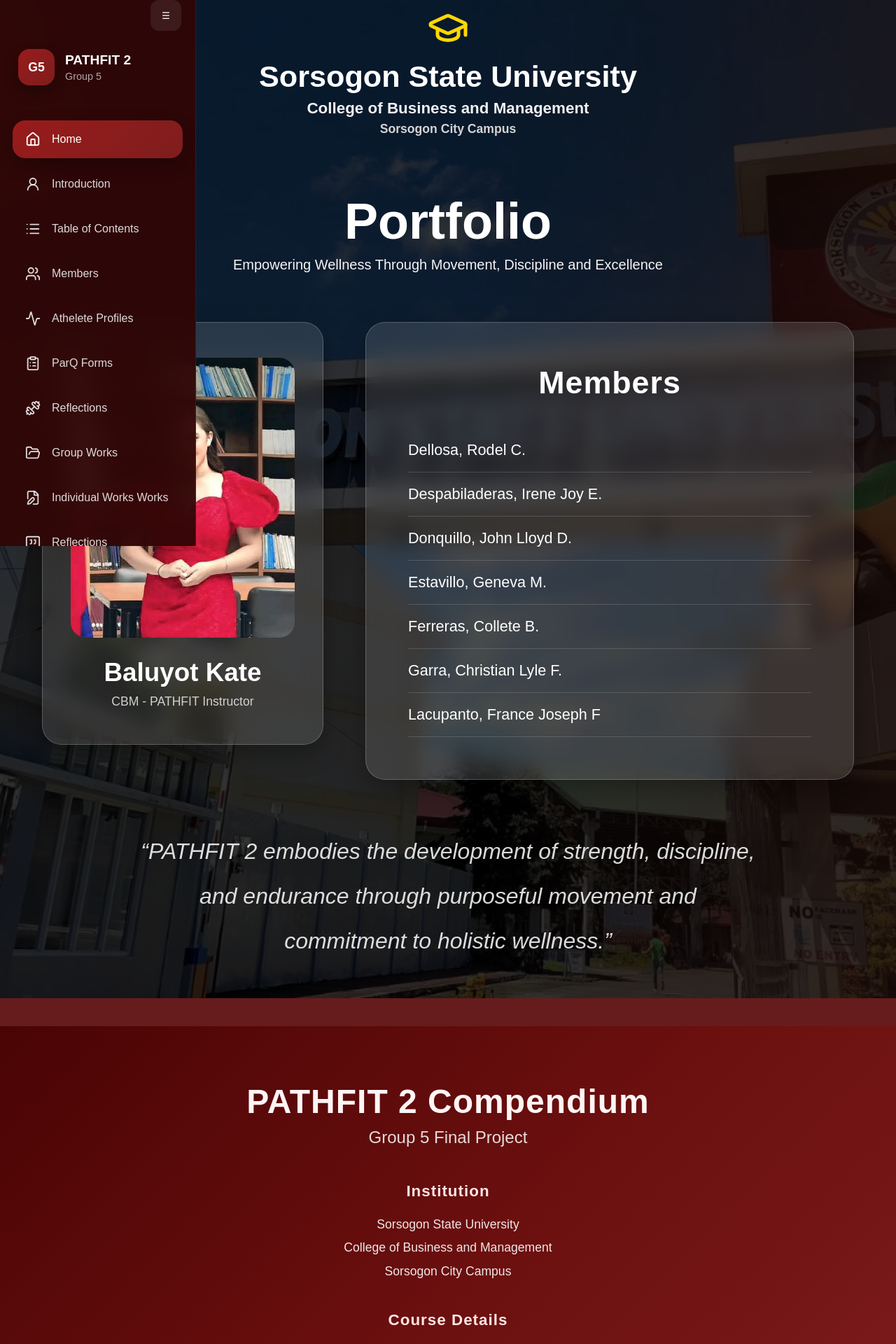
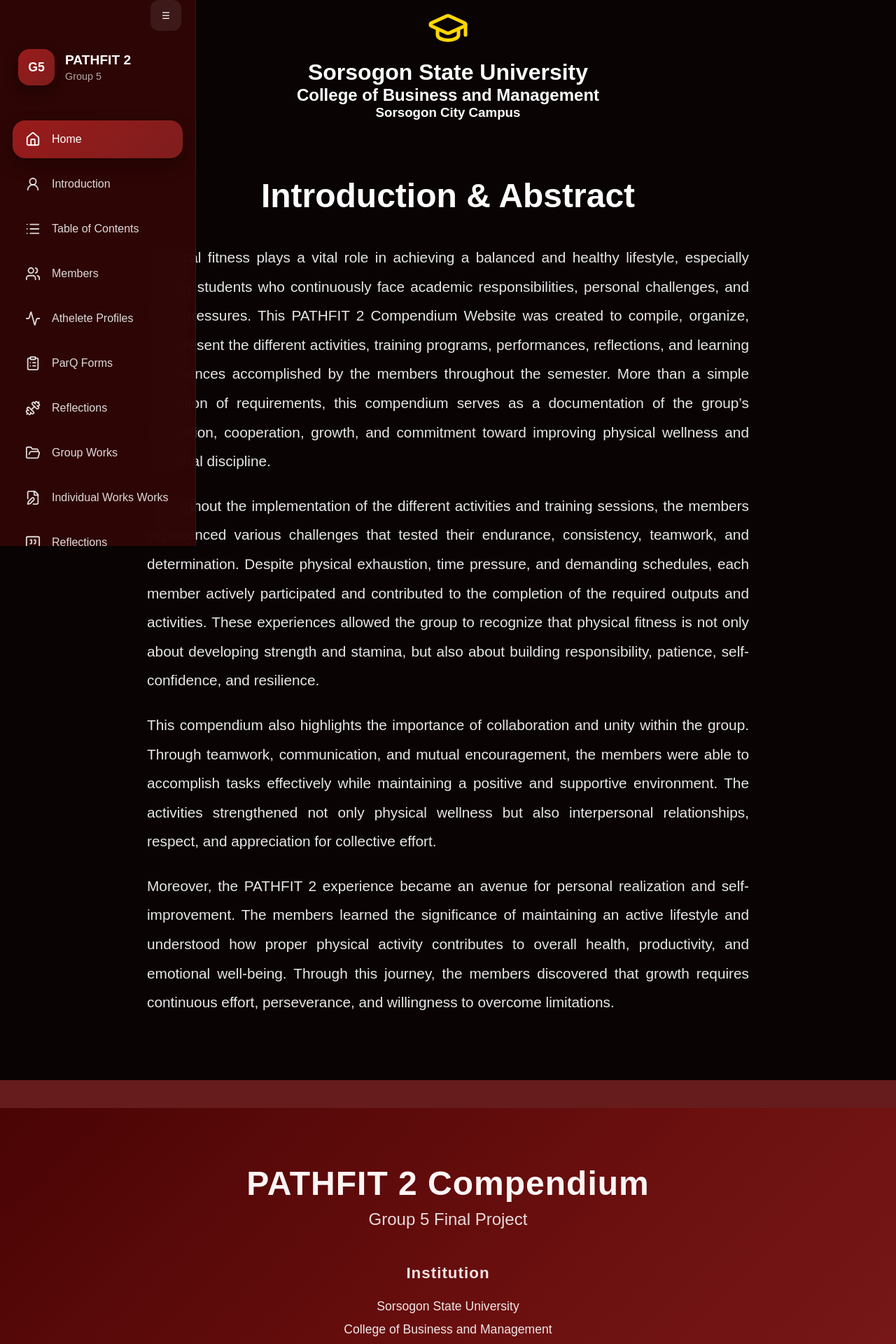
Before and after one commit to Pat0616/PathFitSSUG5, a React (Vite) app in the folder PathFitCompendium/: page /intro in a window 1280 px wide. Shown: the part 20-1940 px from the top of the page at 70% size. Built offline with nearby package versions, Linux system fonts and the light colour scheme.

Commit message:
Created template and IntroPage

```diff
--- a/PathFitCompendium/src/App.tsx
+++ b/PathFitCompendium/src/App.tsx
@@ -1,14 +1,19 @@
 
 import './App.css'
 import HomePage from './pages/HomePage'
+import IntroductionPage from './pages/Introduction Page/IntroductionPage'
+import { BrowserRouter as Router, Routes, Route } from 'react-router-dom'
 
 function App() {
 
 
   return (
-    <>
-      <HomePage></HomePage>
-    </>
+   <Router>
+    <Routes>
+      <Route path="/home" element={<HomePage></HomePage>}></Route>
+      <Route path="/intro" element={<IntroductionPage></IntroductionPage>}></Route>
+    </Routes>
+   </Router>
   )
 }
 
--- a/PathFitCompendium/src/components/SidebarComponent.tsx
+++ b/PathFitCompendium/src/components/SidebarComponent.tsx
@@ -1,4 +1,5 @@
 import "./sidebar.css";
+import { Link } from "lucide-react";
 
 import {
   Home,
@@ -47,13 +48,15 @@
 
       {/* NAVIGATION */}
       <nav className="sidebar-nav">
-        <a href="#" className="sidebar-item active">
+
+
+        <a href="/home" className="sidebar-item active">
           <Home size={22} />
 
           {isOpen && <span>Home</span>}
         </a>
 
-        <a href="#" className="sidebar-item">
+        <a href="/intro" className="sidebar-item">
           <UserRound size={22} />
 
           {isOpen && <span>Introduction</span>}
--- a/PathFitCompendium/src/index.css
+++ b/PathFitCompendium/src/index.css
@@ -1,3 +1,5 @@
 body{
     background-color: rgb(102, 28, 28);
+    color: white;
+    font-family: Arial;
 }
--- a/PathFitCompendium/src/pages/Introduction Page/IntroductionPage.tsx
+++ b/PathFitCompendium/src/pages/Introduction Page/IntroductionPage.tsx
@@ -1,8 +1,145 @@
-import './introduction.css'
+import "./introduction.css";
+import { GraduationCap } from "lucide-react";
+import Sidebar from "../../components/SidebarComponent";
+import { useState, useRef, useEffect } from "react";
 
-function IntroductionPage()
-{
+function IntroductionPage() {
+  const [isSidebarOpen, setIsSidebarOpen] = useState(true);
 
+  const touchStartX = useRef(0);
+  const touchEndX = useRef(0);
+
+  useEffect(() => {
+    const handleTouchStart = (e: TouchEvent) => {
+      touchStartX.current = e.touches[0].clientX;
+    };
+
+    const handleTouchEnd = (e: TouchEvent) => {
+      touchEndX.current = e.changedTouches[0].clientX;
+
+      const diff = touchEndX.current - touchStartX.current;
+      const isMobile = window.innerWidth <= 900;
+      if (!isMobile) return;
+
+      if (diff > 80) setIsSidebarOpen(true);
+      if (diff < -80) setIsSidebarOpen(false);
+    };
+
+    window.addEventListener("touchstart", handleTouchStart);
+    window.addEventListener("touchend", handleTouchEnd);
+
+    return () => {
+      window.removeEventListener("touchstart", handleTouchStart);
+      window.removeEventListener("touchend", handleTouchEnd);
+    };
+  }, []);
+
+  return (
+    <>
+      <div className="intropage">
+
+        {/* HERO HEADER */}
+        <div className="hero-intro">
+          <div className="overlay-intro">
+
+            <div className="hero-header">
+              <header className="header">
+                <div className="logo-container">
+                  <GraduationCap size={60} className="logo" />
+
+                  <div className="school-details-intro">
+                    <h1>Sorsogon State University</h1>
+                    <h2>College of Business and Management</h2>
+                    <h3>Sorsogon City Campus</h3>
+                  </div>
+                </div>
+              </header>
+            </div>
+
+            {/* INTRO CONTENT */}
+            <main className="intro-content">
+
+              <h2 className="intro-title">Introduction & Abstract</h2>
+
+              <div className="intro-box">
+
+                <p>
+                  Physical fitness plays a vital role in achieving a balanced and healthy lifestyle,
+                  especially among students who continuously face academic responsibilities, personal
+                  challenges, and daily pressures. This PATHFIT 2 Compendium Website was created to
+                  compile, organize, and present the different activities, training programs, performances,
+                  reflections, and learning experiences accomplished by the members throughout the semester.
+                  More than a simple collection of requirements, this compendium serves as a documentation
+                  of the group’s dedication, cooperation, growth, and commitment toward improving physical
+                  wellness and personal discipline.
+                </p>
+
+                <p>
+                  Throughout the implementation of the different activities and training sessions,
+                  the members experienced various challenges that tested their endurance, consistency,
+                  teamwork, and determination. Despite physical exhaustion, time pressure, and demanding
+                  schedules, each member actively participated and contributed to the completion of the
+                  required outputs and activities. These experiences allowed the group to recognize that
+                  physical fitness is not only about developing strength and stamina, but also about building
+                  responsibility, patience, self-confidence, and resilience.
+                </p>
+
+                <p>
+                  This compendium also highlights the importance of collaboration and unity within the group.
+                  Through teamwork, communication, and mutual encouragement, the members were able to accomplish
+                  tasks effectively while maintaining a positive and supportive environment. The activities
+                  strengthened not only physical wellness but also interpersonal relationships, respect, and
+                  appreciation for collective effort.
+                </p>
+
+                <p>
+                  Moreover, the PATHFIT 2 experience became an avenue for personal realization and self-improvement.
+                  The members learned the significance of maintaining an active lifestyle and understood how proper
+                  physical activity contributes to overall health, productivity, and emotional well-being. Through
+                  this journey, the members discovered that growth requires continuous effort, perseverance, and
+                  willingness to overcome limitations.
+                </p>
+
+              </div>
+            </main>
+
+          </div>
+        </div>
+      </div>
+
+      {/* FOOTER */}
+      <footer className="footer">
+        <div className="footer-content">
+          <h2>PATHFIT 2 Compendium</h2>
+          <h3>Group 5 Final Project</h3>
+
+          <div className="footer-section">
+            <h4>Institution</h4>
+            <p>Sorsogon State University</p>
+            <p>College of Business and Management</p>
+            <p>Sorsogon City Campus</p>
+          </div>
+
+          <div className="footer-section">
+            <h4>Course Details</h4>
+            <p>Physical Activity, Fitness, and Health 2</p>
+            <p>Semester 2, AY 2025-2026</p>
+            <p>Instructor: Dr. Maria Santos</p>
+          </div>
+
+          <div className="footer-bottom">
+            <p>
+              © 2026 PATHFIT 2 Compendium Project. Group 5. All rights reserved.
+            </p>
+            <span>Submitted in fulfillment of course requirements</span>
+          </div>
+        </div>
+      </footer>
+
+      {/* SIDEBAR */}
+      <Sidebar isOpen={isSidebarOpen} setIsOpen={setIsSidebarOpen} />
+    </>
+  );
 }
 
-export default IntroductionPage
+export default IntroductionPage;
--- a/PathFitCompendium/src/pages/Introduction Page/introduction.css
+++ b/PathFitCompendium/src/pages/Introduction Page/introduction.css
@@ -0,0 +1,58 @@
+.hero-intro{
+  min-height: 100vh;
+  position: relative;
+}
+
+.overlay-intro {
+  min-height: 100vh;
+  background: rgba(0, 0, 0, 0.9);
+  padding: 30px 60px;
+  position: relative;
+}
+.intro-content {
+  max-width: 900px;
+  margin: 60px auto;
+  padding: 0 20px;
+  color: white;
+}
+
+/* TITLE */
+.intro-title {
+  text-align: center;
+  font-size: 3rem;
+  margin-bottom: 40px;
+  font-weight: 700;
+}
+
+/* TEXT BODY (NO CARD ANYMORE) */
+.intro-box {
+  line-height: 2;
+  font-size: 1.3rem;
+  color: rgba(255, 255, 255, 0.92);
+}
+
+/* PARAGRAPHS */
+.intro-box p {
+  margin-bottom: 22px;
+  text-align: justify;
+}
+
+/* MOBILE READABILITY */
+@media (max-width: 900px) {
+  .intro-content {
+    padding: 0 18px;
+  }
+
+  .intro-title {
+    font-size: 2.2rem;
+  }
+
+  .intro-box {
+    font-size: 1.1rem;
+    line-height: 1.9;
+  }
+}
+.intro-box p {
+  text-align: justify;
+  color: rgba(255, 255, 255, 0.9);
+}
```
Also changed, not shown: 1 other file (tests, documents, lock files or other folders).
